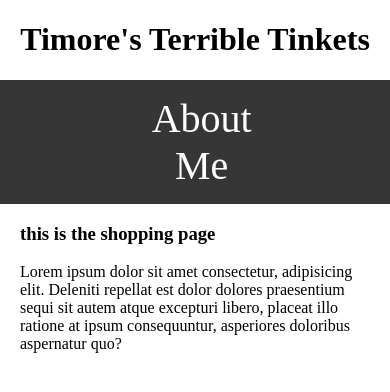
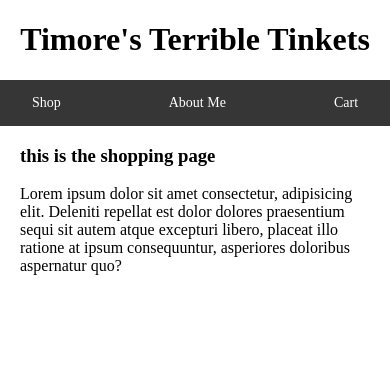
Before and after one commit to adgonzales20/Timores-Terrible-Trinkets, a plain HTML site: page index.html in a window 390 px wide. Drawn offline with Linux system fonts and the light colour scheme.

Commit message:
Added Responsiveness to Navigation

```diff
--- a/about-me/aboutme.css
+++ b/about-me/aboutme.css
@@ -17,7 +17,7 @@ h1{
     display:flex;
     justify-content: center;
     align-items:center;
-    gap: 500px;
+    gap: clamp(30px, 20vw, 700px);
 }
 .navbar a{
     color:white;
@@ -25,7 +25,7 @@ h1{
     padding: 15px;
     display: block;
     text-align: center;
-    font-size:40px;
+    font-size: clamp(14px, 1.5vw, 40px);
 }
 .navbar a:hover{
     background-color: rgb(128, 128, 128);
--- a/cart/cart.css
+++ b/cart/cart.css
@@ -17,7 +17,7 @@ h1{
     display:flex;
     justify-content: center;
     align-items:center;
-    gap: 500px;
+    gap: clamp(30px, 20vw, 700px);
 }
 .navbar a{
     color:white;
@@ -25,7 +25,7 @@ h1{
     padding: 15px;
     display: block;
     text-align: center;
-    font-size:40px;
+    font-size: clamp(14px, 1.5vw, 40px);
 }
 .navbar a:hover{
     background-color: rgb(128, 128, 128);
--- a/style.css
+++ b/style.css
@@ -17,7 +17,7 @@ h1{
     display:flex;
     justify-content: center;
     align-items:center;
-    gap: 500px;
+    gap: clamp(30px, 20vw, 700px);
 }
 .navbar a{
     color:white;
@@ -25,7 +25,7 @@ h1{
     padding: 15px;
     display: block;
     text-align: center;
-    font-size:40px;
+    font-size: clamp(14px, 1.5vw, 40px);
 }
 .navbar a:hover{
     background-color: rgb(128, 128, 128);
```
